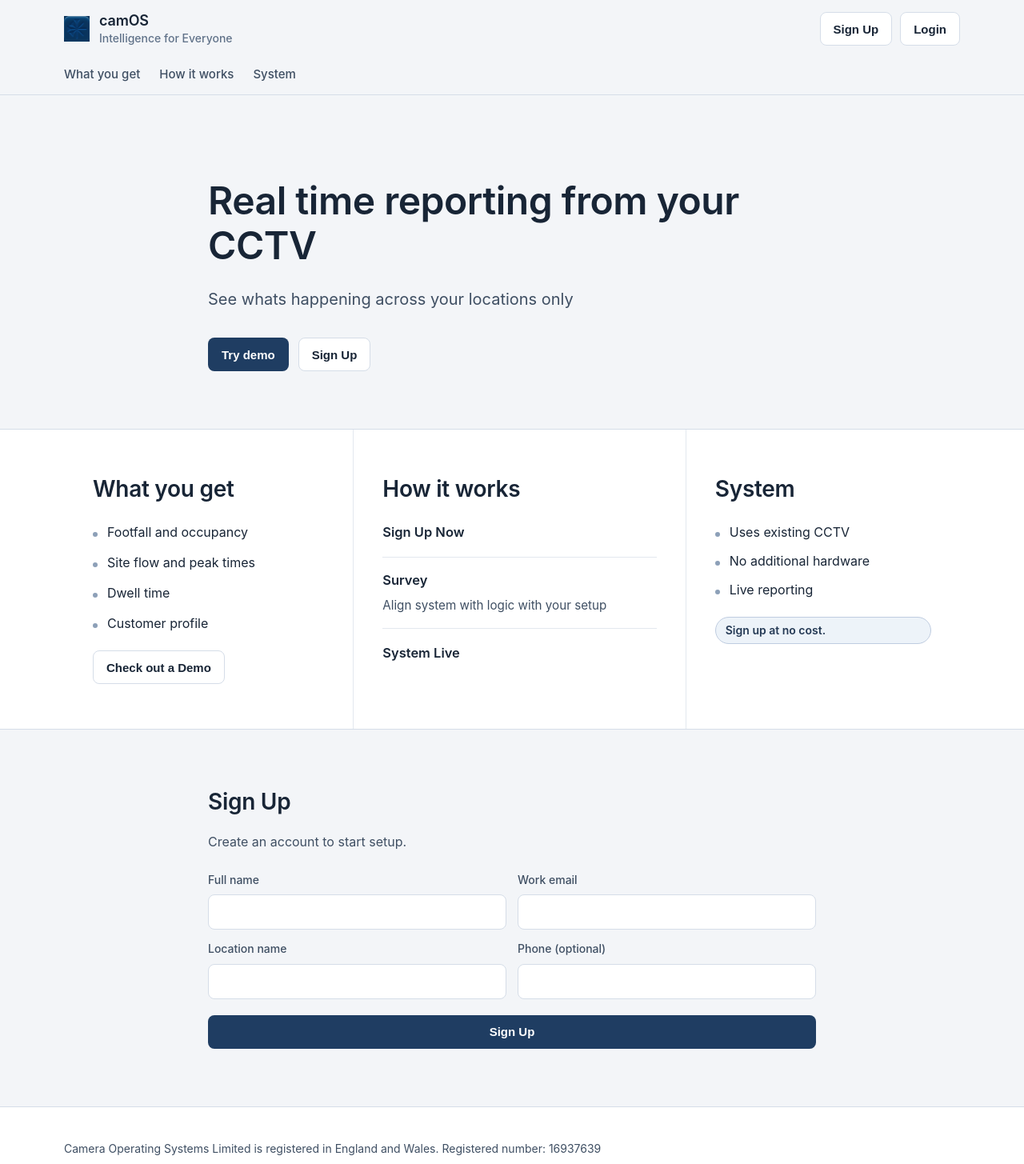
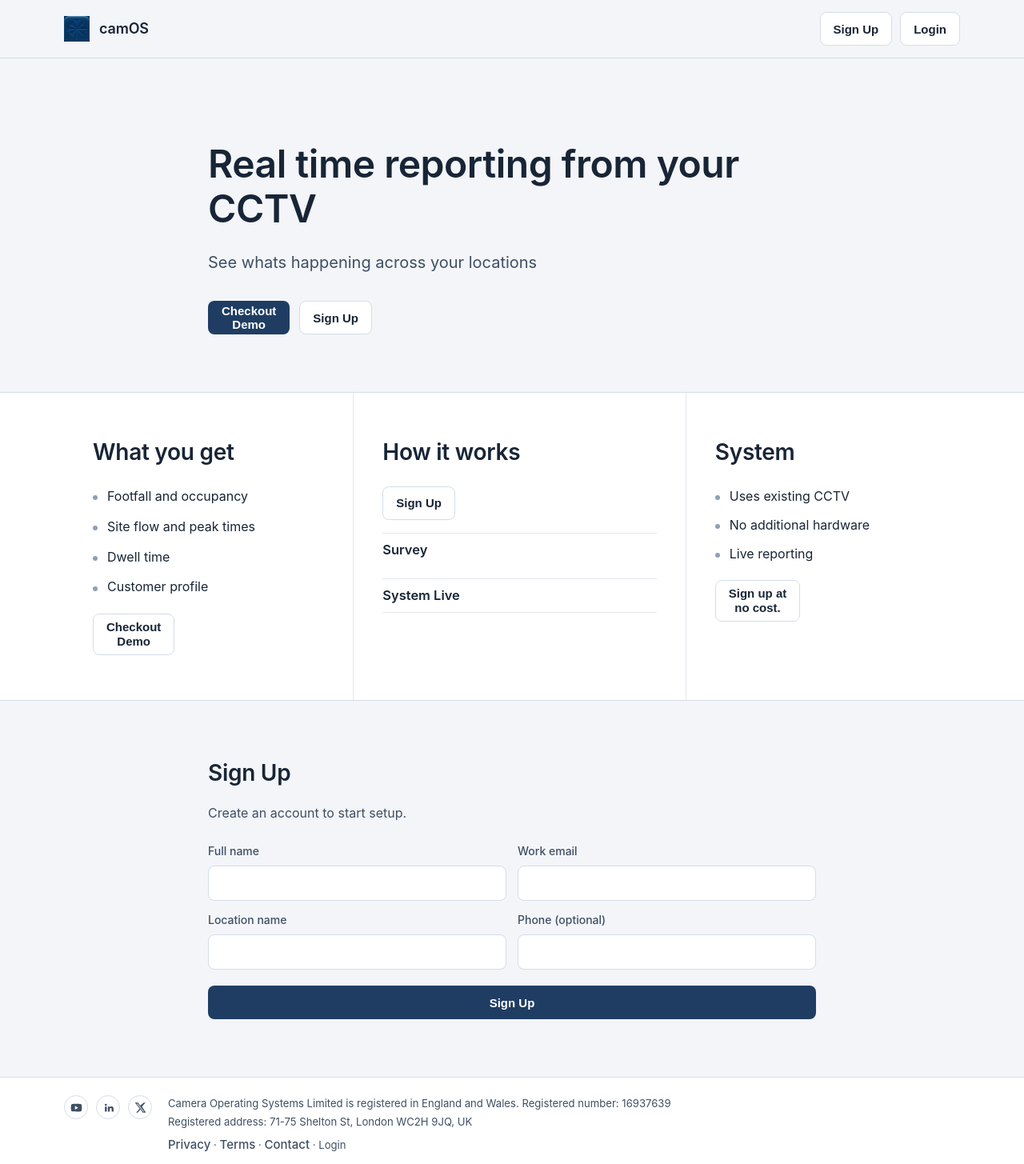
Before and after one commit to Ali-Nigzu/portal, a React (Vite) app in the folder frontend/: page / in a window 1280 px wide. Shown: the top 1455 px of the page at 80% size. Built offline with nearby package versions, Linux system fonts and the light colour scheme; no server answers.

Commit message:
Apply checkout-demo copy and compact landing header/footer updates

```diff
--- a/frontend/src/features/landing/LandingPage.tsx
+++ b/frontend/src/features/landing/LandingPage.tsx
@@ -47,8 +47,13 @@ const LandingPage: React.FC = () => {
             <h1 id="landing-hero-title">{landingCopy.hero.headline}</h1>
             <p>{landingCopy.hero.supportLine}</p>
             <div className="landing-hero-actions">
-              <button type="button" className="btn btn-primary" onClick={goToDemo}>
-                {landingCopy.nav.actions.demo}
+              <button
+                type="button"
+                className="btn btn-primary btn-stacked"
+                onClick={goToDemo}
+              >
+                <span>Checkout</span>
+                <span>Demo</span>
               </button>
               <button
                 type="button"
@@ -76,10 +81,11 @@ const LandingPage: React.FC = () => {
               </ul>
               <button
                 type="button"
-                className="btn btn-check-demo"
+                className="btn btn-check-demo btn-stacked"
                 onClick={goToDemo}
               >
-                {landingCopy.nav.actions.checkDemo}
+                <span>Checkout</span>
+                <span>Demo</span>
               </button>
             </article>
 
@@ -90,12 +96,15 @@ const LandingPage: React.FC = () => {
             >
               <h2 id="how-it-works-title">{landingCopy.howItWorks.heading}</h2>
               <div className="landing-how-it-works">
-                <p className="landing-how-title">{landingCopy.howItWorks.steps[0]}</p>
-                <div className="landing-how-survey-block">
-                  <p className="landing-how-title">{landingCopy.howItWorks.steps[1]}</p>
-                  <p className="landing-how-subtext">{landingCopy.howItWorks.surveySubtext}</p>
-                </div>
-                <p className="landing-how-title">{landingCopy.howItWorks.steps[2]}</p>
+                <button
+                  type="button"
+                  className="btn btn-secondary landing-how-signup-btn"
+                  onClick={scrollToSignUp}
+                >
+                  {landingCopy.signUp.button}
+                </button>
+                <p className="landing-how-title">{landingCopy.howItWorks.survey}</p>
+                <p className="landing-how-title">{landingCopy.howItWorks.systemLive}</p>
               </div>
             </article>
 
@@ -106,9 +115,16 @@ const LandingPage: React.FC = () => {
                   <li key={bullet}>{bullet}</li>
                 ))}
               </ul>
-              <div className="landing-system-pill" role="note" aria-label={landingCopy.system.note}>
-                {landingCopy.system.note}
-              </div>
+              <button
+                type="button"
+                className="btn btn-check-demo btn-stacked btn-static-disabled"
+                disabled
+                tabIndex={-1}
+                aria-disabled="true"
+              >
+                <span>Sign up at</span>
+                <span>no cost.</span>
+              </button>
             </article>
           </div>
         </section>
--- a/frontend/src/features/landing/components/LandingFooter.tsx
+++ b/frontend/src/features/landing/components/LandingFooter.tsx
@@ -7,30 +7,7 @@ type LandingFooterProps = {
 
 const LandingFooter: React.FC<LandingFooterProps> = ({ onLogin }) => (
   <footer className="landing-footer">
-    <div className="landing-container landing-footer-inner">
-      <p>{landingCopy.footer.legalLine1}</p>
-      <p>{landingCopy.footer.legalLine2}</p>
-      <p className="landing-footer-links">
-        <a href="#" onClick={(event) => event.preventDefault()}>
-          {landingCopy.footer.links[0]}
-        </a>
-        <span aria-hidden="true"> · </span>
-        <a href="#" onClick={(event) => event.preventDefault()}>
-          {landingCopy.footer.links[1]}
-        </a>
-        <span aria-hidden="true"> · </span>
-        <a href="#" onClick={(event) => event.preventDefault()}>
-          {landingCopy.footer.links[2]}
-        </a>
-        <span aria-hidden="true"> · </span>
-        <button
-          type="button"
-          onClick={onLogin}
-          className="landing-footer-login-btn"
-        >
-          {landingCopy.footer.links[3]}
-        </button>
-      </p>
+    <div className="landing-container landing-footer-row">
       <div className="landing-footer-social" aria-label="Social links">
         <a
           href="#"
@@ -72,6 +49,32 @@ const LandingFooter: React.FC<LandingFooterProps> = ({ onLogin }) => (
           </svg>
         </a>
       </div>
+
+      <div className="landing-footer-main">
+        <p>{landingCopy.footer.legalLine1}</p>
+        <p>{landingCopy.footer.legalLine2}</p>
+        <p className="landing-footer-links">
+          <a href="#" onClick={(event) => event.preventDefault()}>
+            {landingCopy.footer.links[0]}
+          </a>
+          <span aria-hidden="true"> · </span>
+          <a href="#" onClick={(event) => event.preventDefault()}>
+            {landingCopy.footer.links[1]}
+          </a>
+          <span aria-hidden="true"> · </span>
+          <a href="#" onClick={(event) => event.preventDefault()}>
+            {landingCopy.footer.links[2]}
+          </a>
+          <span aria-hidden="true"> · </span>
+          <button
+            type="button"
+            onClick={onLogin}
+            className="landing-footer-login-btn"
+          >
+            {landingCopy.footer.links[3]}
+          </button>
+        </p>
+      </div>
     </div>
   </footer>
 );
--- a/frontend/src/features/landing/components/LandingHeader.tsx
+++ b/frontend/src/features/landing/components/LandingHeader.tsx
@@ -16,10 +16,7 @@ const LandingHeader: React.FC<LandingHeaderProps> = ({ onSignUp, onLogin }) => (
           alt="camOS Logo"
           className="landing-brand-logo"
         />
-        <div>
-          <div className="landing-brand-name">{landingCopy.brand.logoText}</div>
-          <p className="landing-brand-tagline">{landingCopy.brand.tagline}</p>
-        </div>
+        <div className="landing-brand-name">{landingCopy.brand.logoText}</div>
       </div>
 
       <div className="landing-header-actions">
@@ -31,16 +28,6 @@ const LandingHeader: React.FC<LandingHeaderProps> = ({ onSignUp, onLogin }) => (
         </button>
       </div>
     </div>
-
-    <div className="landing-container landing-header-bottom">
-      <nav aria-label="Primary" className="landing-nav-links">
-        {landingCopy.nav.anchors.map((anchor) => (
-          <a key={anchor.href} href={anchor.href}>
-            {anchor.label}
-          </a>
-        ))}
-      </nav>
-    </div>
   </header>
 );
 
--- a/frontend/src/features/landing/content.ts
+++ b/frontend/src/features/landing/content.ts
@@ -1,24 +1,17 @@
 export const landingCopy = {
   brand: {
     logoText: "camOS",
-    tagline: "Intelligence for Everyone",
   },
   nav: {
-    anchors: [
-      { href: "#what-you-get", label: "What you get" },
-      { href: "#how-it-works", label: "How it works" },
-      { href: "#system", label: "System" },
-    ],
     actions: {
-      demo: "Try demo",
-      checkDemo: "Check out a Demo",
+      demo: "Checkout Demo",
       signUp: "Sign Up",
       login: "Login",
     },
   },
   hero: {
     headline: "Real time reporting from your CCTV",
-    supportLine: "See whats happening across your locations only",
+    supportLine: "See whats happening across your locations",
   },
   whatYouGet: {
     heading: "What you get",
@@ -31,8 +24,8 @@ export const landingCopy = {
   },
   howItWorks: {
     heading: "How it works",
-    steps: ["Sign Up Now", "Survey", "System Live"],
-    surveySubtext: "Align system with logic with your setup",
+    survey: "Survey",
+    systemLive: "System Live",
   },
   system: {
     heading: "System",
--- a/frontend/src/styles/LandingPage.css
+++ b/frontend/src/styles/LandingPage.css
@@ -41,10 +41,6 @@
   gap: 20px;
 }
 
-.landing-header-bottom {
-  padding: 10px 0 14px;
-}
-
 .landing-brand {
   display: flex;
   align-items: center;
@@ -64,27 +60,12 @@
   font-weight: 600;
 }
 
-.landing-brand-tagline {
-  margin: 0;
-  color: var(--landing-text-muted);
-  font-size: 0.875rem;
-  line-height: 1.45;
-  font-weight: 500;
-}
-
 .landing-header-actions {
   display: flex;
   align-items: center;
   gap: 10px;
 }
 
-.landing-nav-links {
-  display: flex;
-  align-items: center;
-  gap: 24px;
-}
-
-.landing-nav-links a,
 .landing-footer-links a {
   color: var(--landing-text-secondary);
   text-decoration: none;
@@ -93,14 +74,12 @@
   font-weight: 500;
 }
 
-.landing-nav-links a:hover,
 .landing-footer-links a:hover,
 .landing-footer-login-btn:hover,
 .landing-footer-social-link:hover {
   color: var(--landing-brand-700);
 }
 
-.landing-nav-links a:focus-visible,
 .landing-footer-links a:focus-visible,
 .landing-footer-login-btn:focus-visible,
 .landing-footer-social-link:focus-visible,
@@ -155,6 +134,28 @@
 .btn-check-demo {
   margin-top: 20px;
   align-self: flex-start;
+  min-height: 48px;
+  padding: 8px 16px;
+}
+
+.btn-stacked {
+  display: inline-flex;
+  flex-direction: column;
+  align-items: center;
+  justify-content: center;
+  gap: 2px;
+  line-height: 1.05;
+}
+
+.btn-static-disabled,
+.btn-static-disabled:disabled {
+  opacity: 1;
+  cursor: default;
+  pointer-events: none;
+}
+
+.btn-static-disabled:focus-visible {
+  outline: none;
 }
 
 .landing-hero,
@@ -162,7 +163,7 @@
 #what-you-get,
 #how-it-works,
 #system {
-  scroll-margin-top: 120px;
+  scroll-margin-top: 104px;
 }
 
 .landing-hero {
@@ -258,47 +259,29 @@
   margin-top: 24px;
   display: flex;
   flex-direction: column;
-  gap: 18px;
+  gap: 16px;
+}
+
+.landing-how-signup-btn {
+  align-self: flex-start;
 }
 
 .landing-how-title {
   margin: 0;
+  padding: 8px 0;
   font-size: 1.03rem;
   line-height: 1.5;
   font-weight: 600;
   color: var(--landing-text-primary);
+  border-top: 1px solid var(--landing-border-muted);
 }
 
-.landing-how-survey-block {
-  padding: 16px 0;
-  border-top: 1px solid var(--landing-border-muted);
+.landing-how-title:last-child {
   border-bottom: 1px solid var(--landing-border-muted);
-}
-
-.landing-how-subtext {
-  margin: 8px 0 0;
-  font-size: 0.95rem;
-  line-height: 1.5;
-  color: var(--landing-text-secondary);
 }
 
 .landing-bullet-list--compact {
   gap: 10px;
-}
-
-.landing-system-pill {
-  display: inline-flex;
-  align-items: center;
-  margin-top: 20px;
-  border: 1px solid #bfcce0;
-  background: #edf3f9;
-  color: #253a55;
-  border-radius: 999px;
-  min-height: 34px;
-  padding: 6px 12px;
-  font-size: 0.875rem;
-  line-height: 1;
-  font-weight: 600;
 }
 
 .landing-signup-wrap > p {
@@ -382,22 +365,29 @@
 .landing-footer {
   border-top: 1px solid var(--landing-border-default);
   background: var(--landing-bg-surface);
-  padding: 40px 0;
+  padding: 22px 0;
 }
 
-.landing-footer-inner p {
+.landing-footer-row {
+  display: grid;
+  grid-template-columns: auto 1fr;
+  align-items: start;
+  gap: 16px 20px;
+}
+
+.landing-footer-main p {
   margin: 0;
   color: var(--landing-text-secondary);
-  font-size: 0.875rem;
-  line-height: 1.68;
+  font-size: 0.82rem;
+  line-height: 1.55;
 }
 
-.landing-footer-inner p + p {
-  margin-top: 4px;
+.landing-footer-main p + p {
+  margin-top: 2px;
 }
 
 .landing-footer-links {
-  margin-top: 14px !important;
+  margin-top: 8px !important;
 }
 
 .landing-footer-login-btn {
@@ -410,15 +400,14 @@
 }
 
 .landing-footer-social {
-  margin-top: 16px;
   display: flex;
   align-items: center;
-  gap: 12px;
+  gap: 10px;
 }
 
 .landing-footer-social-link {
-  width: 32px;
-  height: 32px;
+  width: 30px;
+  height: 30px;
   display: inline-flex;
   align-items: center;
   justify-content: center;
@@ -430,8 +419,8 @@
 }
 
 .landing-footer-social-link svg {
-  width: 16px;
-  height: 16px;
+  width: 15px;
+  height: 15px;
 }
 
 @media (max-width: 1023px) {
@@ -449,15 +438,6 @@
   .landing-header-actions {
     margin-left: auto;
     justify-content: flex-end;
-    flex-wrap: wrap;
-  }
-
-  .landing-header-bottom {
-    padding: 0 0 12px;
-  }
-
-  .landing-nav-links {
-    gap: 18px;
     flex-wrap: wrap;
   }
 
@@ -482,10 +462,6 @@
 @media (max-width: 767px) {
   .landing-container {
     width: min(1120px, calc(100% - 32px));
-  }
-
-  .landing-brand-tagline {
-    font-size: 0.8125rem;
   }
 
   .landing-header-actions {
@@ -516,7 +492,8 @@
 
   .landing-hero-actions .btn,
   .landing-signup-form .btn,
-  .btn-check-demo {
+  .btn-check-demo,
+  .landing-how-signup-btn {
     width: 100%;
   }
 
@@ -537,6 +514,19 @@
     flex-direction: column;
     align-items: flex-start;
   }
+
+  .landing-footer-row {
+    grid-template-columns: 1fr;
+    gap: 12px;
+  }
+
+  .landing-footer-social {
+    order: 1;
+  }
+
+  .landing-footer-main {
+    order: 2;
+  }
 }
 
 @media (prefers-reduced-motion: reduce) {
```
